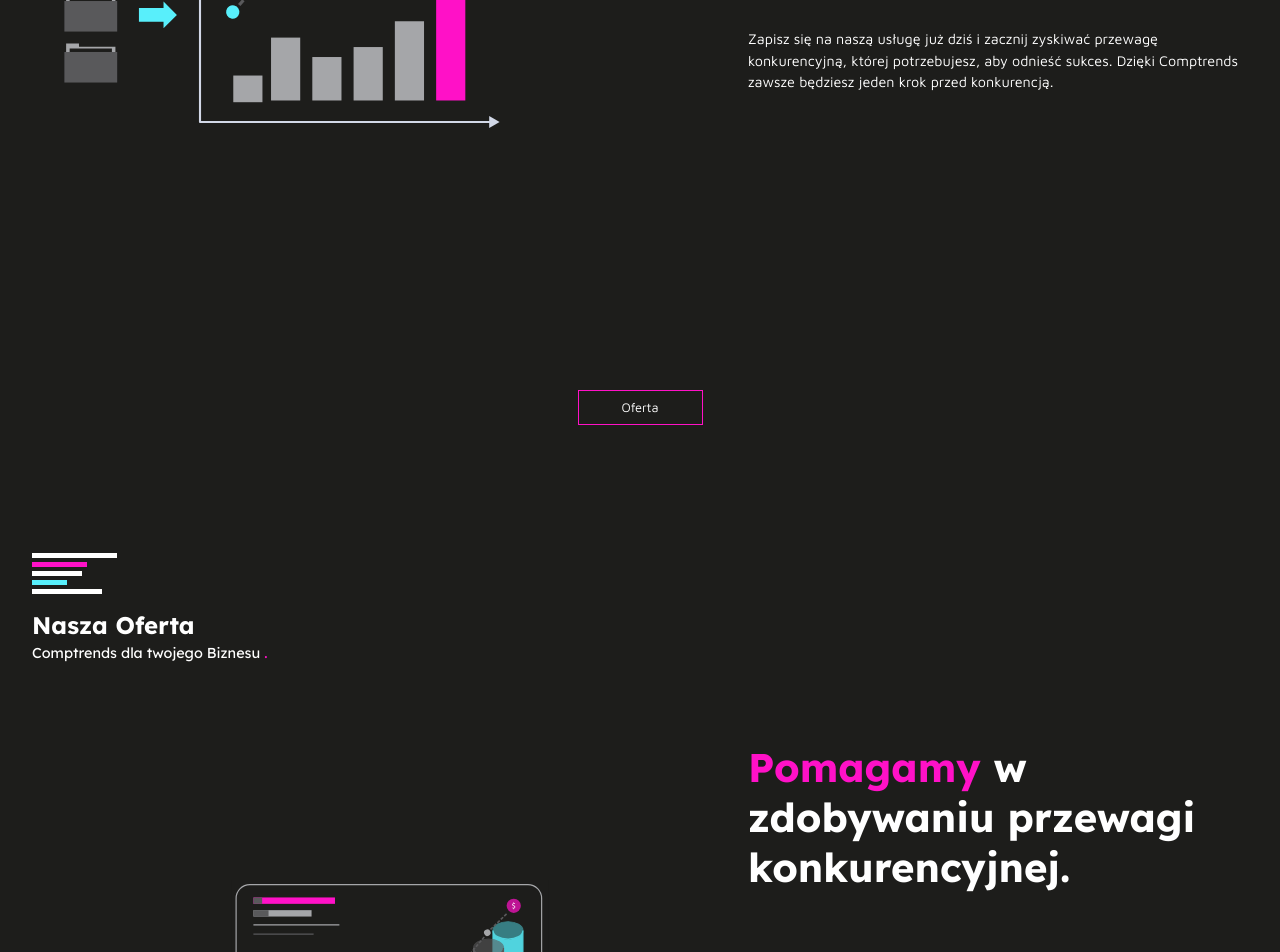
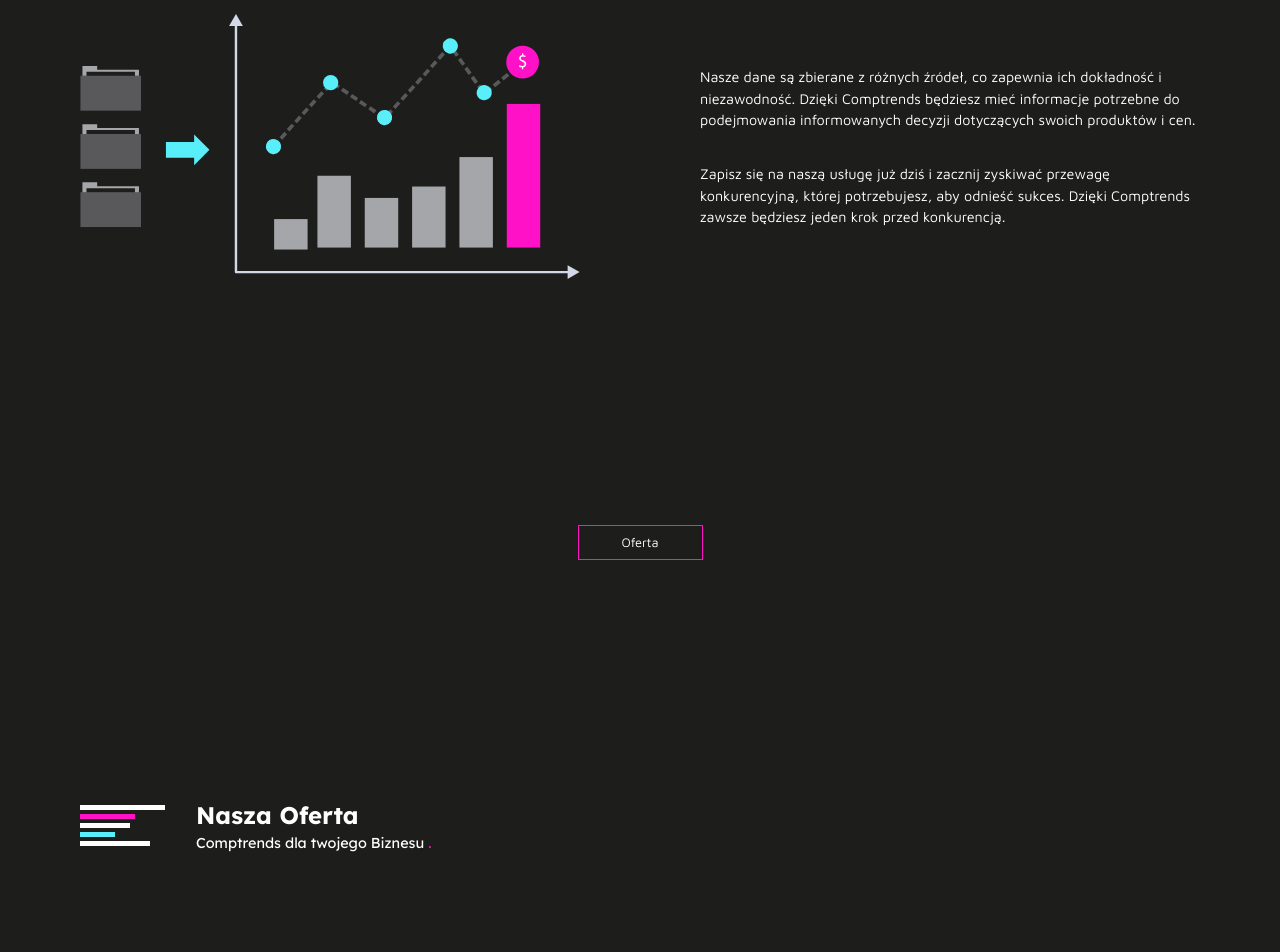
Before and after one commit to marcinzygan/comptrends-next, a Next.js app: page / in a window 1280 px wide. Shown: the part 1848-2800 px from the top of the page. Built offline with nearby package versions, Linux system fonts and the light colour scheme.

Commit message:
fixed margins and paddings

```diff
--- a/components/AboutSection/AboutSection.module.css
+++ b/components/AboutSection/AboutSection.module.css
@@ -20,7 +20,7 @@
 .about__btn {
   margin: 0 auto;
   margin-top: 2rem;
-  margin-bottom: 2rem;
+  margin-bottom: 10rem;
 }
 
 /* MEDIA QUERIES */
@@ -31,14 +31,15 @@
   .about__container {
     align-items: flex-start;
   }
-  .about__img {
+  /* .about__img {
     padding: 0 2rem;
-  }
+  } */
   .about__txt_container {
     width: 100%;
     flex-direction: row;
     justify-content: space-between;
     /* margin-right: auto; */
+    gap: 2rem;
   }
   .about__txt_container2 {
     flex-direction: row-reverse;
--- a/components/ContactSection/ContactSection.js
+++ b/components/ContactSection/ContactSection.js
@@ -103,27 +103,35 @@ const ContactSection = () => {
           33vw"
           />
         </div>
-
-        <div className={"social__icons" + " " + classes.social__icons_contact}>
+        <div className={classes.social__details_wrapper}>
+          <div
+            className={"social__icons" + " " + classes.social__icons_contact}
+          >
             <Icon icon="entypo-social:facebook-with-circle" />
             <Icon icon="entypo-social:linkedin-with-circle" />
             <Icon icon="entypo-social:twitter-with-circle" />
           </div>
           <p
             className={
-            classes.contact__details_txt + " " + classes.contact__details_phone
+              classes.contact__details_txt +
+              " " +
+              classes.contact__details_phone
             }
           >
-          Telefon<span className="span__accentFirst"> : </span> +48 001 001 001
+            Telefon<span className="span__accentFirst"> : </span> +48 001 001
+            001
           </p>
           <p
             className={
-            classes.contact__details_txt + " " + classes.contact__details_email
+              classes.contact__details_txt +
+              " " +
+              classes.contact__details_email
             }
           >
             Email<span className="span__accentFirst"> : </span>
             comptrends.eu@gmail.com
           </p>
+        </div>
         {/* </div> */}
         <Form />
       </div>
--- a/components/ContactSection/ContactSection.module.css
+++ b/components/ContactSection/ContactSection.module.css
@@ -51,6 +51,10 @@
   justify-content: flex-start;
   align-items: center;
 }
+.social__details_wrapper {
+  padding-top: 5rem;
+  /* display: grid; */
+}
 .contact__details_txt {
   font-family: var(--ff-text);
   font-size: var(--fs-txt);
@@ -94,11 +98,12 @@
     /*
     width: 100%; */
   }
-  .contact__details_txt {
+  .social__details_wrapper {
     grid-row: 2/3;
-    grid-column: 5/7;
+    grid-column: 1/3;
+    margin-bottom: 5rem;
   }
-
+  /*
   .contact__details_email {
     grid-row: 3/4;
     width: 100%;
@@ -109,5 +114,5 @@
   .social__icons_contact {
     grid-column: 5/7;
     grid-row: 4/5;
-  }
+  } */
 }
--- a/components/Footer/Footer.module.css
+++ b/components/Footer/Footer.module.css
@@ -2,8 +2,10 @@
 .section__footer {
   /* margin-top: 4rem; */
   min-height: 20vh;
-  position: relative;
+  /* position: relative; */
   border-top: 1px solid var(--clr-accentSecond);
+  margin: 0;
+  padding: 3rem 2rem;
 }
 .footer {
   margin-top: auto;
@@ -48,6 +50,10 @@
 }
 
 /* MEDIA QUERIES */
+/* 400px */
+.section__footer {
+  padding: 3rem;
+}
 /* 600px */
 @media (min-width: 600px) {
   .footer__copyright_container {
@@ -57,12 +63,24 @@
 
 /* 800px */
 @media (min-width: 800px) {
+  .section__footer {
+    padding: 5rem 4rem 5rem 4rem;
+  }
+}
+/* 1000px */
+@media (min-width: 1000px) {
   .footer__container {
     display: flex;
     justify-content: space-between;
     align-items: flex-start;
   }
 }
+@media (min-width: 1200px) {
+  .section__footer {
+    padding: 5rem 5rem 5rem 5rem;
+  }
+}
+/* 1300px */
 @media (min-width: 1300px) {
   .section__footer {
     min-height: 50vh;
@@ -71,3 +89,15 @@
     padding-top: 0.5rem;
   }
 }
+/* 1600px */
+@media (min-width: 1600px) {
+  .section__footer {
+    padding: 5rem 7rem 5rem 7rem;
+  }
+}
+/* 1800px */
+@media (min-width: 1800px) {
+  .section__footer {
+    padding: 5rem 10rem 5rem 10rem;
+  }
+}
--- a/components/HeroSection/HeroSection.module.css
+++ b/components/HeroSection/HeroSection.module.css
@@ -106,6 +106,10 @@
   }
 }
 @media (min-width: 1600px) {
+  .hero__subtxt {
+    margin-top: 3rem;
+    margin-bottom: 3rem;
+  }
   /* .hero__background {
     transform: translateY(20px);
   } */
--- a/components/Navbar/Navbar.module.css
+++ b/components/Navbar/Navbar.module.css
@@ -164,6 +164,9 @@
   .logo {
     width: 175px;
   }
+  .nav {
+    padding: 2rem 4rem 0 4rem;
+  }
 }
 @media (min-width: 1300px) {
   .nav {
@@ -171,6 +174,6 @@
     padding-left: 5rem;
   }
   .logo {
-    width: 300 px;
+    width: 300px;
   }
 }
--- a/components/OfferSection/OfferSection.module.css
+++ b/components/OfferSection/OfferSection.module.css
@@ -20,7 +20,7 @@
 .circle__animation {
   /* height: 300px; */
   position: absolute;
-  top: 50%;
+  top: 40%;
   left: 50%;
 }
 .circle__one {
@@ -43,7 +43,7 @@
 .offer__img {
   /* max-width: 500px; */
   position: absolute;
-  top: 50%;
+  top: 40%;
   left: 50%;
   transform: translate(-50%, -50%);
   display: none;
@@ -54,7 +54,9 @@
   max-width: 350px;
   display: block;
   margin: auto;
-  padding: 5rem 1rem;
+  margin-top: 3rem;
+  margin-bottom: 3rem;
+  /* padding: 5rem 1rem; */
 }
 .offer__btn {
   display: none;
@@ -64,10 +66,12 @@
   .offer__info_help {
     flex-direction: row-reverse;
     align-items: flex-start;
+    gap: 2rem;
   }
   .offer__info_data {
     flex-direction: row;
     align-items: flex-start;
+    gap: 2rem;
   }
 }
 @media (max-width: 1300px) {
@@ -92,8 +96,8 @@
   }
   .offer__btn {
     cursor: pointer;
-    margin-top: 3rem;
-    margin-bottom: 3rem;
+    /* margin-top: 3rem;
+    margin-bottom: 3rem; */
     display: flex;
     justify-content: flex-start;
     gap: 1rem;
--- a/components/SectionHeading/SectionHeading.module.css
+++ b/components/SectionHeading/SectionHeading.module.css
@@ -41,6 +41,17 @@
   font-family: var(--ff-headings);
   font-size: var(--fs-txt);
 }
+@media (min-width: 600px) {
+  .section__heading_container {
+    flex-direction: row;
+    align-items: center;
+  }
+}
+@media (min-width: 800px) {
+  .section__heading_container {
+    margin-bottom: 4rem;
+  }
+}
 /*
 @media (min-width: 1300px) {
   .section__heading_container {
--- a/styles/globals.css
+++ b/styles/globals.css
@@ -68,7 +68,7 @@
 /* 1800px */
 @media (min-width: 1800px) {
   :root {
-    --fs-h1: 5.2rem;
+    /* --fs-h1: 5.2rem; */
     --fs-h2: 3rem;
     --fs-h3: 1.8rem;
     --fs-h4: 1.6rem;
@@ -88,7 +88,7 @@ section {
   color: var(--clr-white);
   background-color: var(--clr-dark);
   /* margin-top: 1rem; */
-  padding: 3rem 2rem;
+  margin: 3rem 2rem;
   z-index: 2;
   /* padding-top: 2rem;
   padding-bottom: 2rem; */
@@ -141,7 +141,7 @@ body {
 .h2__txt {
   font-family: var(--ff-headings);
   font-size: var(--fs-h2);
-  padding: 5rem 0 3rem 0;
+  padding: 5rem 0 4rem 0;
   max-width: 500px;
 }
 .h4__txt {
@@ -192,8 +192,8 @@ body {
   /* .h1__txt {
     padding-right: 2rem;
   } */
-  .section {
-    padding: 3rem;
+  section {
+    margin: 3rem;
   }
   .btn {
     width: 125px;
@@ -215,6 +215,10 @@ body {
 
 /* 800px */
 @media (min-width: 800px) {
+  section {
+    margin: 5rem 4rem 5rem 4rem;
+    padding: 0;
+  }
   .h1__txt {
     padding: 0;
   }
@@ -247,6 +251,9 @@ body {
 } */
 /* 1200px */
 @media (min-width: 1200px) {
+  section {
+    margin: 5rem 5rem 5rem 5rem;
+  }
   .next__img {
     width: 500px;
     height: 500px;
@@ -254,14 +261,17 @@ body {
 }
 /* 1300 */
 @media (min-width: 1300px) {
-  section {
+  /* section {
     margin: 5rem;
-  }
+  } */
   .iconify {
     height: 35px;
     width: 35px;
   }
   .h2__txt {
+    min-height: 375px;
+  }
+  .paragraph__txt {
     min-height: 300px;
   }
   /* .next__img {
@@ -272,6 +282,9 @@ body {
 
 /* 1600px */
 @media (min-width: 1600px) {
+  section {
+    margin: 5rem 7rem 5rem 7rem;
+  }
   .h2__txt {
     max-width: 750px;
   }
@@ -282,6 +295,9 @@ body {
 
 /* 1800px */
 @media (min-width: 1800px) {
+  section {
+    margin: 5rem 10rem 5rem 10rem;
+  }
   /* .h1__txt {
     padding-right: 10rem;
   } */
```
Lines whose indentation alone changed are shown as unchanged.
